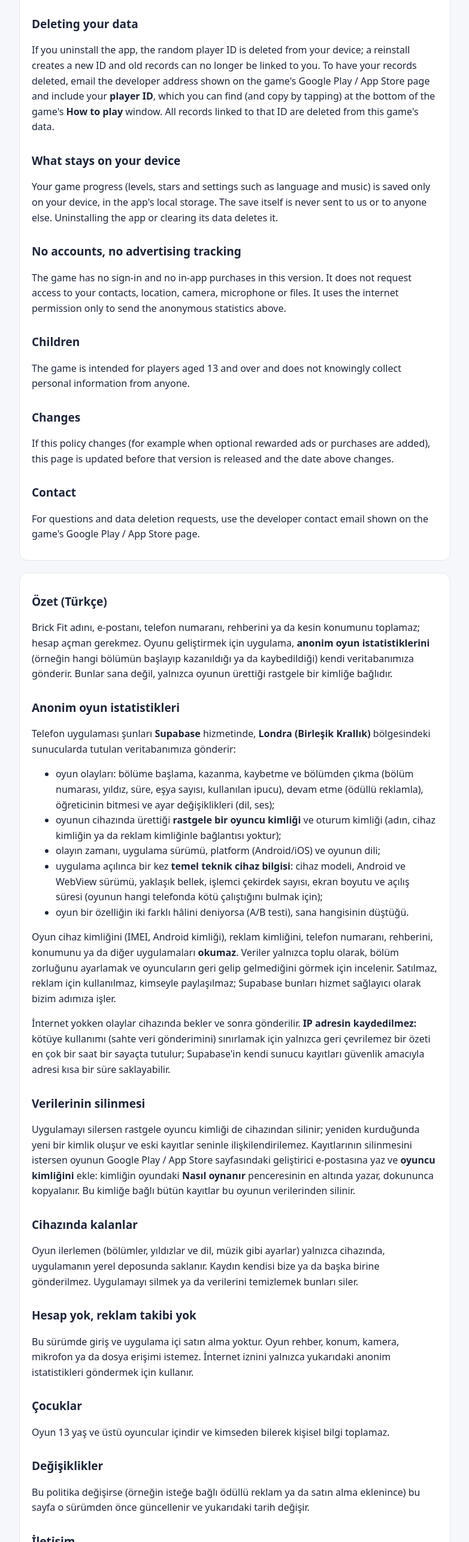
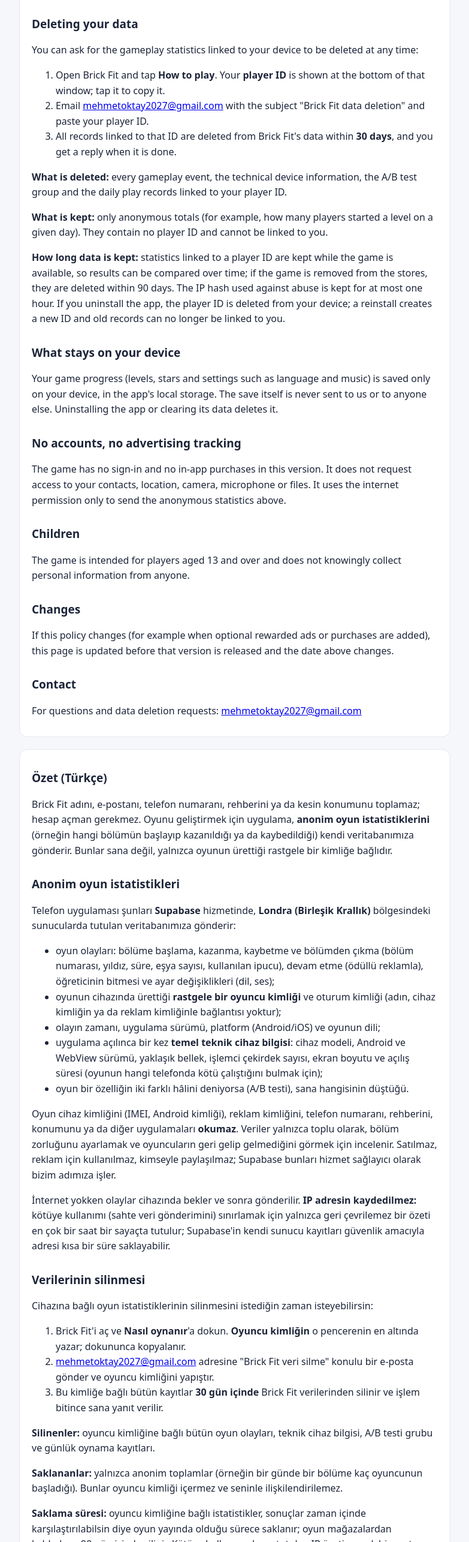
Before and after one commit to mehmetoktay2016/brick-fit-gizlilik, a plain HTML site: page privacy.html in a window 1280 px wide. Shown: the part 983-3554 px from the top of the page at 60% size, without its empty margins (248-1031 px from the left). Drawn offline with Linux system fonts and the light colour scheme.

Commit message:
Gizlilik: veri silme bölümü (adımlar, silinen/saklanan veri, saklama süreleri)
Google Play veri silme bağlantısı şartları için: numaralı adımlar, iletişim
e-postası, 30 gün içinde silme, oyun kaldırılırsa 90 gün içinde silme.

Co-Authored-By: Claude Opus 5.5 <noreply@anthropic.com>

```diff
--- a/privacy.html
+++ b/privacy.html
@@ -27,8 +27,16 @@ p,li{color:var(--text)}.dim{color:var(--dim)}section{background:var(--card);bord
 </ul>
 <p>The game does <b>not</b> read device identifiers (IMEI, Android ID), the advertising ID, your phone number, contacts, location or other apps. The data is used only in aggregate to balance level difficulty and see whether players come back. It is not sold, not used for advertising and not shared with anyone; Supabase processes it on our behalf as a service provider.</p>
 <p>Without an internet connection, events wait on your device and are sent later. <b>Your IP address is not stored:</b> to limit abuse (fake data), only an irreversible hash of it is kept in a counter for at most one hour; Supabase's own server logs may keep the address for a short time for security.</p>
-<h2>Deleting your data</h2>
-<p>If you uninstall the app, the random player ID is deleted from your device; a reinstall creates a new ID and old records can no longer be linked to you. To have your records deleted, email the developer address shown on the game's Google Play / App Store page and include your <b>player ID</b>, which you can find (and copy by tapping) at the bottom of the game's <b>How to play</b> window. All records linked to that ID are deleted from this game's data.</p>
+<h2 id="delete">Deleting your data</h2>
+<p>You can ask for the gameplay statistics linked to your device to be deleted at any time:</p>
+<ol>
+<li>Open Brick Fit and tap <b>How to play</b>. Your <b>player ID</b> is shown at the bottom of that window; tap it to copy it.</li>
+<li>Email <a href="mailto:mehmetoktay2027@gmail.com?subject=Brick Fit%20data%20deletion">mehmetoktay2027@gmail.com</a> with the subject "Brick Fit data deletion" and paste your player ID.</li>
+<li>All records linked to that ID are deleted from Brick Fit's data within <b>30 days</b>, and you get a reply when it is done.</li>
+</ol>
+<p><b>What is deleted:</b> every gameplay event, the technical device information, the A/B test group and the daily play records linked to your player ID.</p>
+<p><b>What is kept:</b> only anonymous totals (for example, how many players started a level on a given day). They contain no player ID and cannot be linked to you.</p>
+<p><b>How long data is kept:</b> statistics linked to a player ID are kept while the game is available, so results can be compared over time; if the game is removed from the stores, they are deleted within 90 days. The IP hash used against abuse is kept for at most one hour. If you uninstall the app, the player ID is deleted from your device; a reinstall creates a new ID and old records can no longer be linked to you.</p>
 <h2>What stays on your device</h2>
 <p>Your game progress (levels, stars and settings such as language and music) is saved only on your device, in the app's local storage. The save itself is never sent to us or to anyone else. Uninstalling the app or clearing its data deletes it.</p>
 <h2>No accounts, no advertising tracking</h2>
@@ -38,7 +46,7 @@ p,li{color:var(--text)}.dim{color:var(--dim)}section{background:var(--card);bord
 <h2>Changes</h2>
 <p>If this policy changes (for example when optional rewarded ads or purchases are added), this page is updated before that version is released and the date above changes.</p>
 <h2>Contact</h2>
-<p>For questions and data deletion requests, use the developer contact email shown on the game's Google Play / App Store page.</p>
+<p>For questions and data deletion requests: <a href="mailto:mehmetoktay2027@gmail.com">mehmetoktay2027@gmail.com</a></p>
 </section>
 
 <section lang="tr">
@@ -55,8 +63,16 @@ p,li{color:var(--text)}.dim{color:var(--dim)}section{background:var(--card);bord
 </ul>
 <p>Oyun cihaz kimliğini (IMEI, Android kimliği), reklam kimliğini, telefon numaranı, rehberini, konumunu ya da diğer uygulamaları <b>okumaz</b>. Veriler yalnızca toplu olarak, bölüm zorluğunu ayarlamak ve oyuncuların geri gelip gelmediğini görmek için incelenir. Satılmaz, reklam için kullanılmaz, kimseyle paylaşılmaz; Supabase bunları hizmet sağlayıcı olarak bizim adımıza işler.</p>
 <p>İnternet yokken olaylar cihazında bekler ve sonra gönderilir. <b>IP adresin kaydedilmez:</b> kötüye kullanımı (sahte veri gönderimini) sınırlamak için yalnızca geri çevrilemez bir özeti en çok bir saat bir sayaçta tutulur; Supabase'in kendi sunucu kayıtları güvenlik amacıyla adresi kısa bir süre saklayabilir.</p>
-<h2>Verilerinin silinmesi</h2>
-<p>Uygulamayı silersen rastgele oyuncu kimliği de cihazından silinir; yeniden kurduğunda yeni bir kimlik oluşur ve eski kayıtlar seninle ilişkilendirilemez. Kayıtlarının silinmesini istersen oyunun Google Play / App Store sayfasındaki geliştirici e-postasına yaz ve <b>oyuncu kimliğini</b> ekle: kimliğin oyundaki <b>Nasıl oynanır</b> penceresinin en altında yazar, dokununca kopyalanır. Bu kimliğe bağlı bütün kayıtlar bu oyunun verilerinden silinir.</p>
+<h2 id="sil">Verilerinin silinmesi</h2>
+<p>Cihazına bağlı oyun istatistiklerinin silinmesini istediğin zaman isteyebilirsin:</p>
+<ol>
+<li>Brick Fit'i aç ve <b>Nasıl oynanır</b>'a dokun. <b>Oyuncu kimliğin</b> o pencerenin en altında yazar; dokununca kopyalanır.</li>
+<li><a href="mailto:mehmetoktay2027@gmail.com?subject=Brick Fit%20veri%20silme">mehmetoktay2027@gmail.com</a> adresine "Brick Fit veri silme" konulu bir e-posta gönder ve oyuncu kimliğini yapıştır.</li>
+<li>Bu kimliğe bağlı bütün kayıtlar <b>30 gün içinde</b> Brick Fit verilerinden silinir ve işlem bitince sana yanıt verilir.</li>
+</ol>
+<p><b>Silinenler:</b> oyuncu kimliğine bağlı bütün oyun olayları, teknik cihaz bilgisi, A/B testi grubu ve günlük oynama kayıtları.</p>
+<p><b>Saklananlar:</b> yalnızca anonim toplamlar (örneğin bir günde bir bölüme kaç oyuncunun başladığı). Bunlar oyuncu kimliği içermez ve seninle ilişkilendirilemez.</p>
+<p><b>Saklama süresi:</b> oyuncu kimliğine bağlı istatistikler, sonuçlar zaman içinde karşılaştırılabilsin diye oyun yayında olduğu sürece saklanır; oyun mağazalardan kaldırılırsa 90 gün içinde silinir. Kötüye kullanıma karşı tutulan IP özeti en çok bir saat saklanır. Uygulamayı silersen oyuncu kimliği de cihazından silinir; yeniden kurduğunda yeni bir kimlik oluşur ve eski kayıtlar seninle ilişkilendirilemez.</p>
 <h2>Cihazında kalanlar</h2>
 <p>Oyun ilerlemen (bölümler, yıldızlar ve dil, müzik gibi ayarlar) yalnızca cihazında, uygulamanın yerel deposunda saklanır. Kaydın kendisi bize ya da başka birine gönderilmez. Uygulamayı silmek ya da verilerini temizlemek bunları siler.</p>
 <h2>Hesap yok, reklam takibi yok</h2>
@@ -66,6 +82,6 @@ p,li{color:var(--text)}.dim{color:var(--dim)}section{background:var(--card);bord
 <h2>Değişiklikler</h2>
 <p>Bu politika değişirse (örneğin isteğe bağlı ödüllü reklam ya da satın alma eklenince) bu sayfa o sürümden önce güncellenir ve yukarıdaki tarih değişir.</p>
 <h2>İletişim</h2>
-<p>Sorular ve veri silme istekleri için oyunun Google Play / App Store sayfasındaki geliştirici e-postasını kullanabilirsin.</p>
+<p>Sorular ve veri silme istekleri için: <a href="mailto:mehmetoktay2027@gmail.com">mehmetoktay2027@gmail.com</a></p>
 </section>
 </main></body></html>
```
